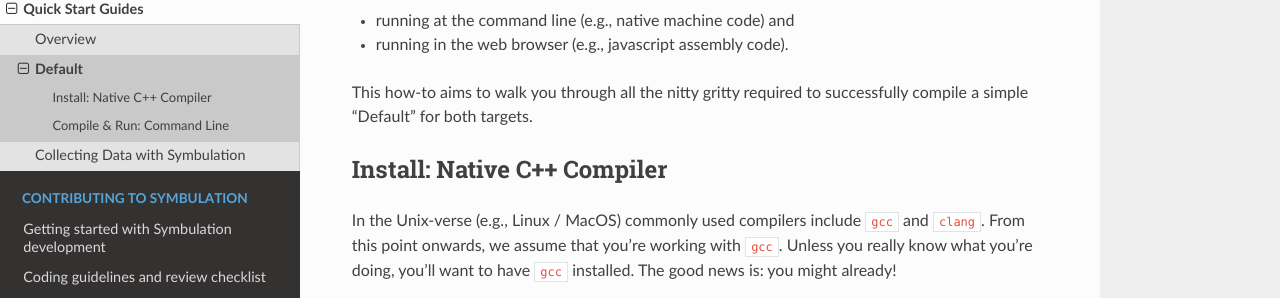
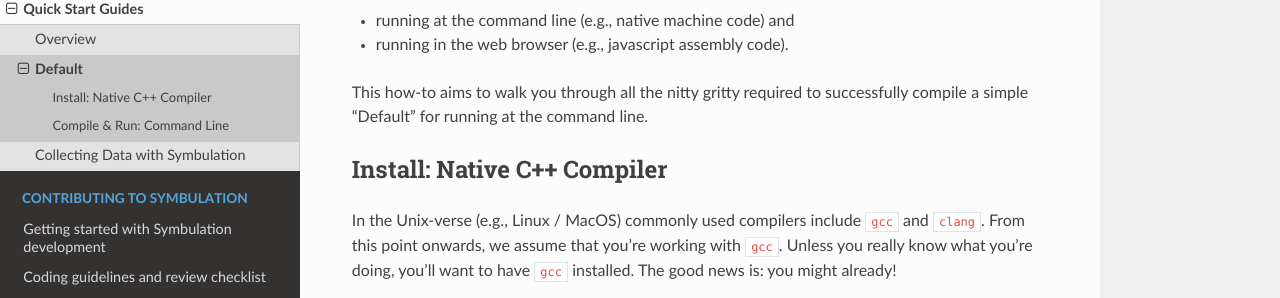
Before and after one commit to anyaevostinar/SymbulationEmp, a Sphinx documentation site: the page built from docs/QuickStartGuides/1-GettingRunning.md, in a window 1280 px wide and 900 px high. Shown: the part 199-497 px from the top of the window. Built offline with Sphinx 7.4.7 and the Read the Docs theme 2.0.0, drawn with Linux system fonts in a browser that asks for light colours; pages that are not in the unit, such as notebooks, are missing from menus.

Commit message:
corrected getting running quickstart guide

```diff
--- a/docs/QuickStartGuides/1-GettingRunning.md
+++ b/docs/QuickStartGuides/1-GettingRunning.md
@@ -6,7 +6,7 @@
 - running in the web browser (e.g., javascript assembly code).
 
 This how-to aims to walk you through all the nitty gritty required to
-successfully compile a simple "Default" for both targets.
+successfully compile a simple "Default" for running at the command line.
 
 ## Install: Native C++ Compiler
 
```
